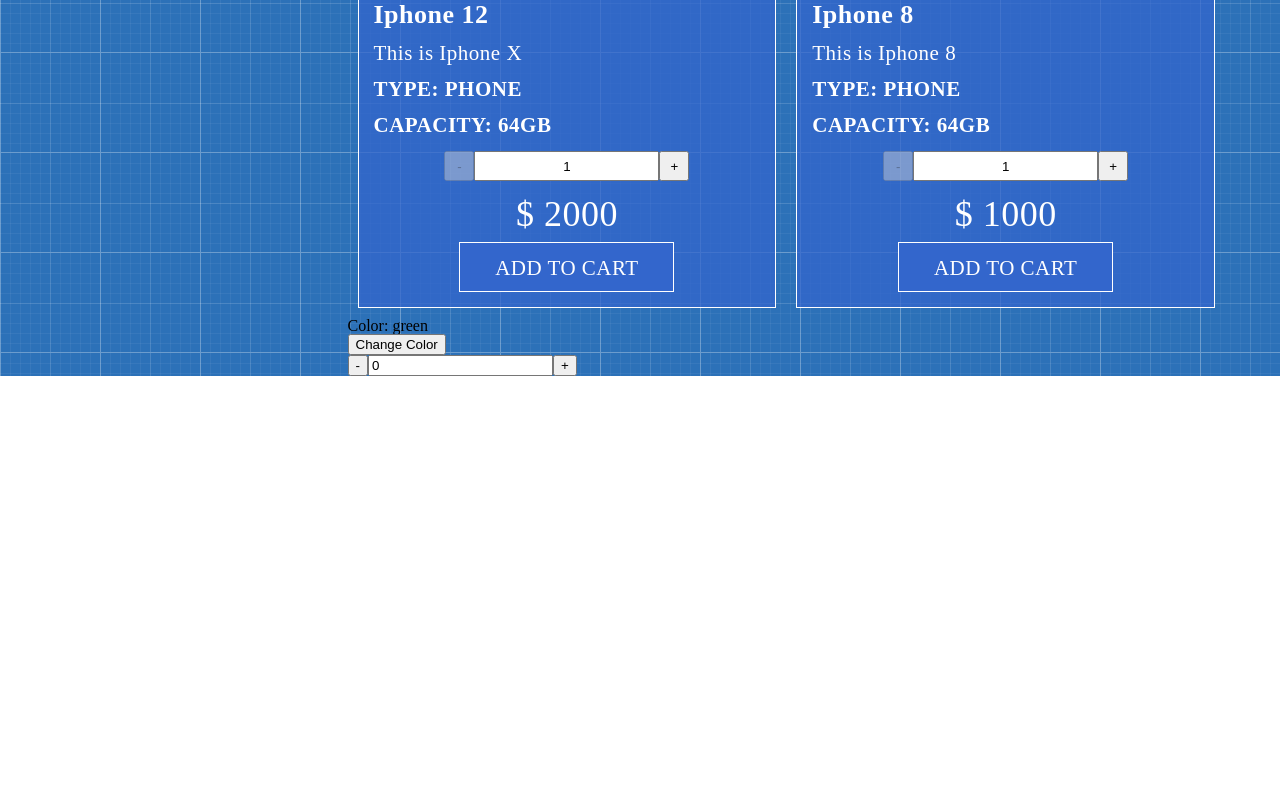
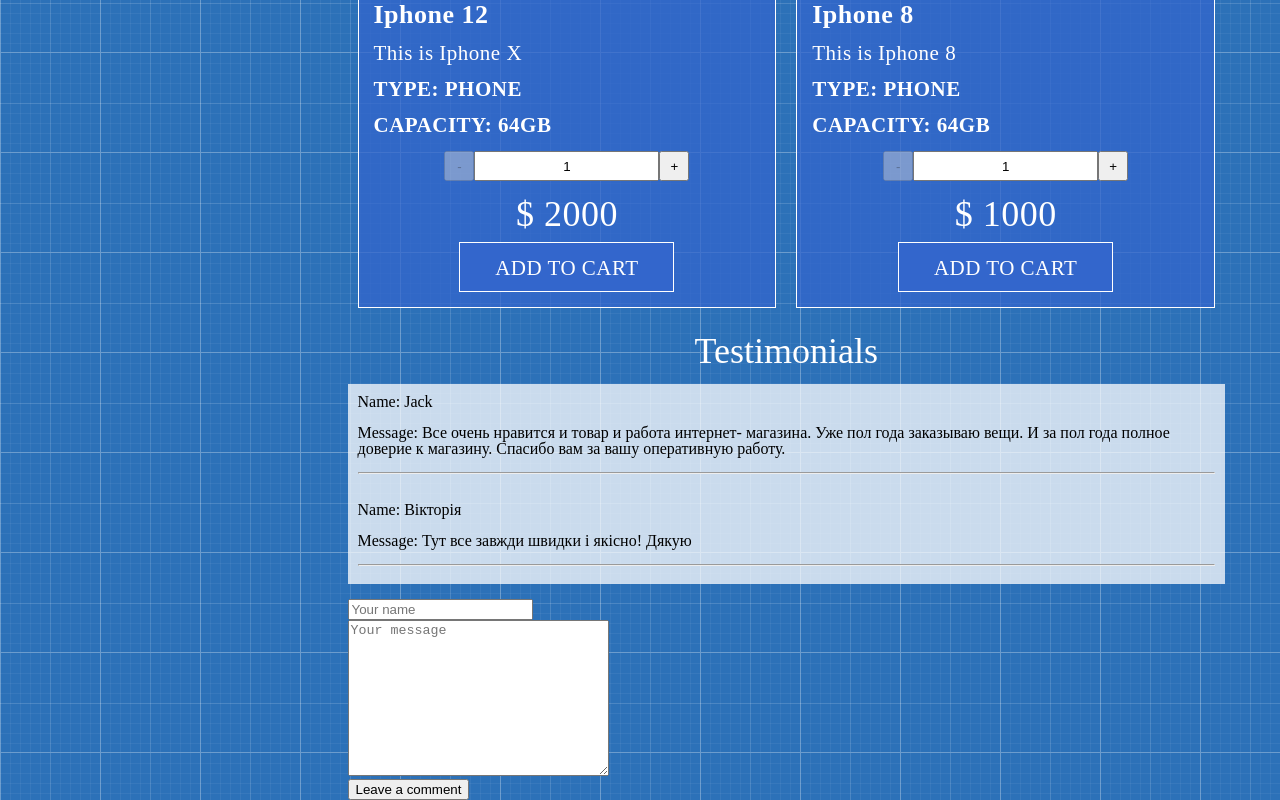
Before and after one commit to tarassh03/shop-project, a React (Create React App) app: page / in a window 1280 px wide. Shown: the part 848-1648 px from the top of the page. Before the commit the page ends 1224 px from the top, so only its background shows below. Built offline with nearby package versions, Linux system fonts and the light colour scheme.

Commit message:
Добавили Testimonials

```diff
--- a/src/Components/Testimonials/Testimonials.js
+++ b/src/Components/Testimonials/Testimonials.js
@@ -2,25 +2,87 @@
 
 const Testimonials = () => {
 
-    const [count,setCount] = useState(0);
-    const [color,setColor] =useState('green');
+    const arrTestimonials = [
+        {name:"Jack",text:"Все очень нравится и товар и работа интернет- магазина. Уже пол года заказываю вещи. И за пол года полное доверие к магазину. Спасибо вам за вашу оперативную работу."},
+        {name:"Вікторія",text:"Тут все завжди швидки і якісно! Дякую"}
+    ]
 
-    const toggleColor = () => {
-        setColor((value) => (
-            value === 'red' ? 'green' : 'red'
-        ))
+
+   const [testimonials,setTestimonials] = useState(arrTestimonials)
+   const [newTestimonials,setNewTestimonials] = useState({
+       name:"",
+       text:"",
+   })
+
+   const handleNameChange = (e) => (
+       setNewTestimonials((value) => ({
+           ...value,
+           name:e.target.value
+       }))
+   )
+
+   const handleTextChange = (e) => (
+    setNewTestimonials((value) => ({
+        ...value,
+        text:e.target.value
+    }))
+)
+
+    const onSend = (e) => {
+        e.preventDefault();
+        setNewTestimonials({
+            name:"",
+            text:"",
+        })
+        setTestimonials((value) => {
+            return [...value,newTestimonials]
+        })
     }
-
 
     return (
         <>
-        <div>
-            <p>Color: {color}</p>
-            <button onClick={() => toggleColor()}>Change Color</button>
-        </div>
-            <button onClick={() => setCount(count-1)} >-</button>
-            <input value={count} type='text' readOnly />
-            <button onClick={() => setCount(count+1)}>+</button>
+            <h1 className="page-title">Testimonials</h1>
+            {
+                testimonials.map((item,i) => (
+                    <div
+                        key={i}
+                        style={{
+                        backgroundColor:"rgba(255,255,255,0.75)",
+                        padding:"10px"
+                    }}>
+                        <div style={{marginBottom:"15px"}}>Name: {item.name}</div>
+                        <div style={{marginBottom:"15px"}}>Message: {item.text}</div>
+                        <hr/>
+                    </div>
+                ))
+            }
+
+            <form
+                 style={{marginTop:"15px"}}
+                 onSubmit={onSend}
+
+            >
+                <div>
+                    <input
+                        placeholder="Your name"
+                        type="text"
+                        value={newTestimonials.name}
+                        onChange={handleNameChange}
+
+                    />
+                </div>
+                <div>
+                    <textarea
+                        placeholder="Your message"
+                        cols="30"
+                        rows="10"
+                        value={newTestimonials.text}
+                        onChange={handleTextChange}
+                    ></textarea>
+                </div>
+
+                <button>Leave a comment</button>
+            </form>
 
         </>
     )
```
Also changed, not shown: 1 other file (tests, documents, lock files or other folders).
